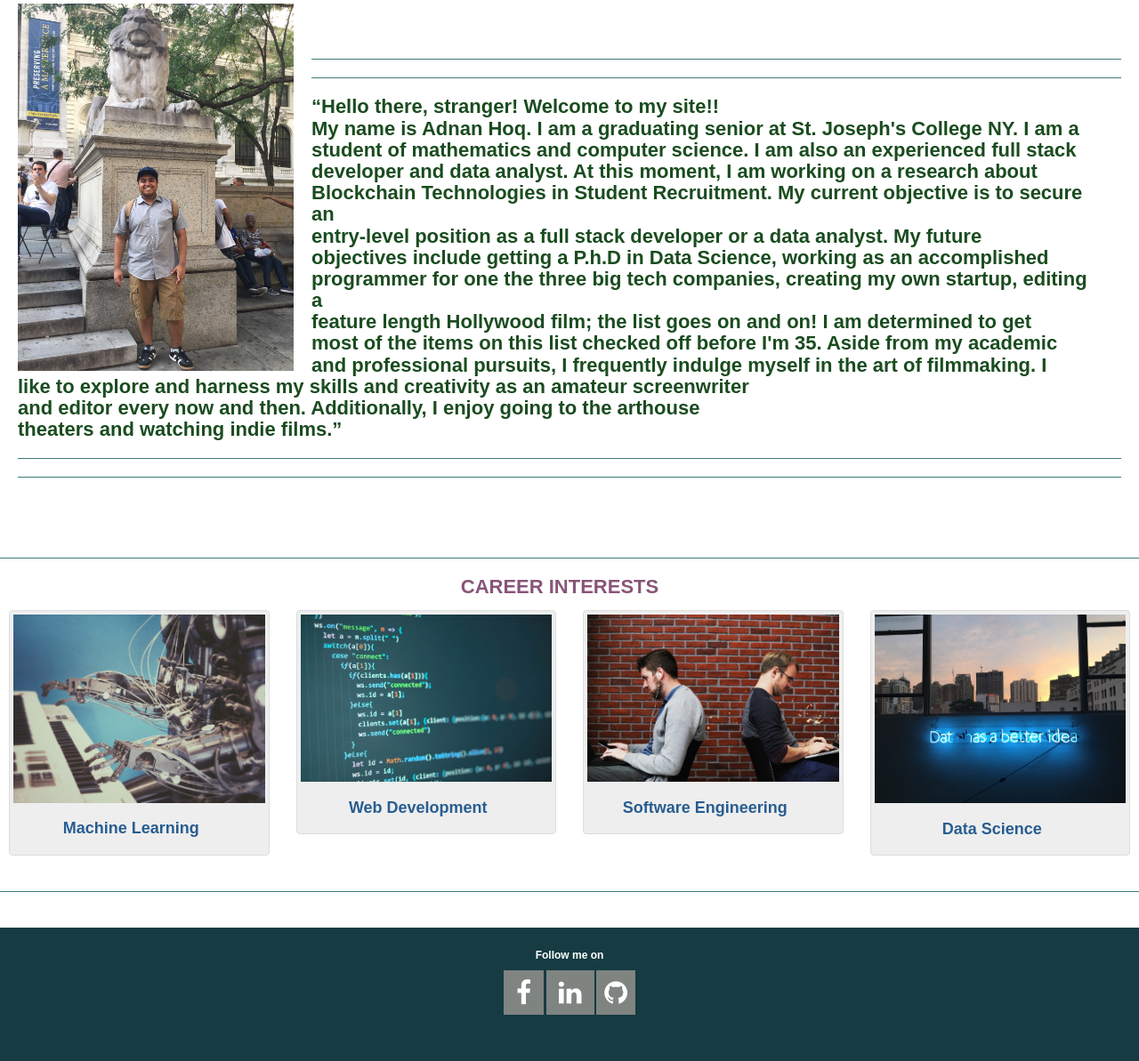
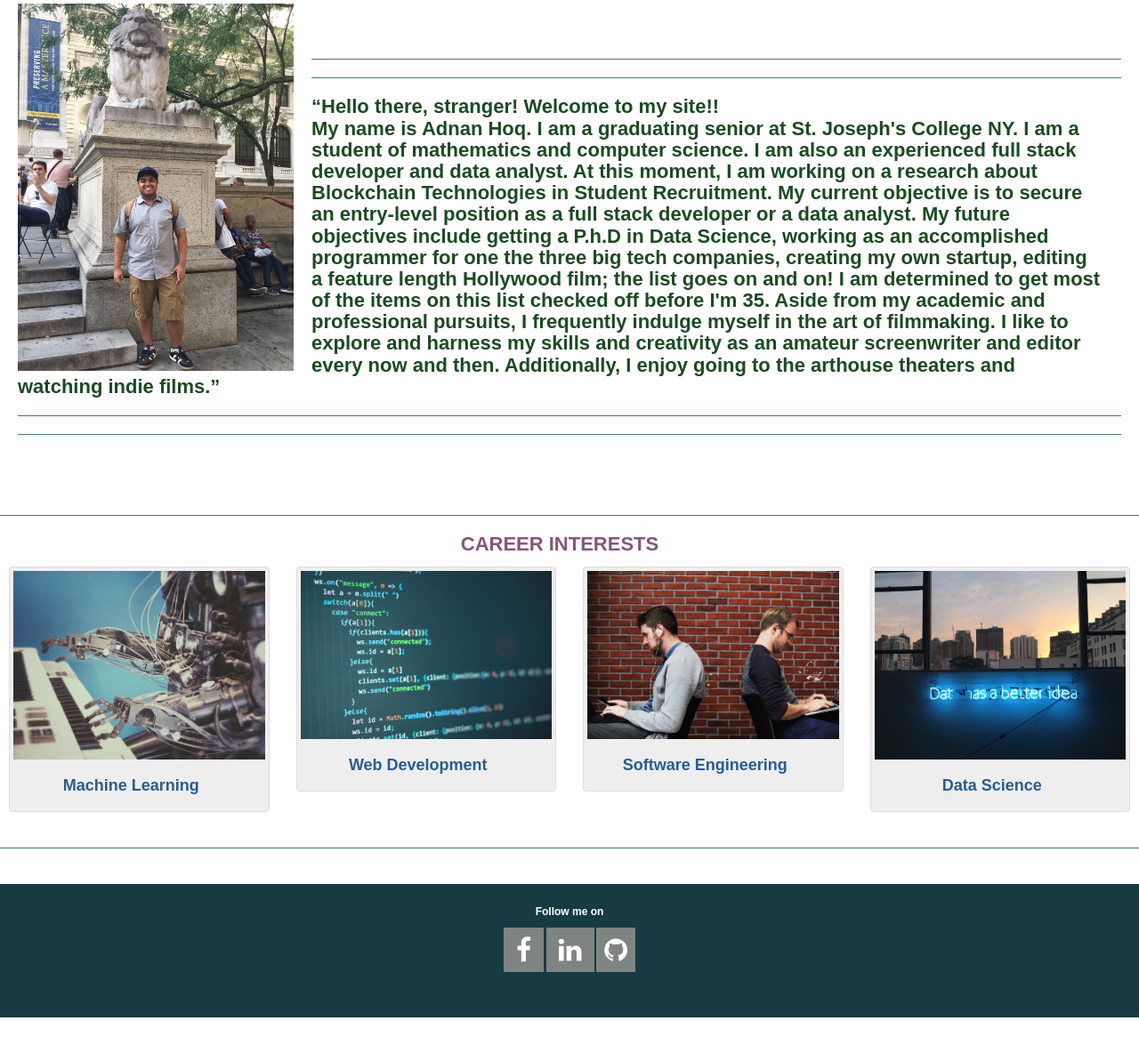
Before and after one commit to Ahoq/new_site, a Django app: page / in a window 1280 px wide. Shown: the part 195-1388 px from the top of the page at 89% size. After the commit the page ends 1339 px from the top, so only its background shows below. Run offline with Django 3.2, Linux system fonts and the light colour scheme; some libraries are stand-ins or nearby versions.

Commit message:
intro modified ag

```diff
--- a/aweb/website/templates/website/index.html
+++ b/aweb/website/templates/website/index.html
@@ -3,10 +3,14 @@
 <!-- THIS FILE WAS GENERATED BY A SCRIPT: DO NOT EDIT IT! -->
 
 <head>
+  <meta name="viewport" content="width=device-width, initial-scale=1.0">
+  <link rel="stylesheet" href="https://cdnjs.cloudflare.com/ajax/libs/font-awesome/4.7.0/css/font-awesome.min.css">
+  <link href="http://maxcdn.bootstrapcdn.com/font-awesome/4.1.0/css/font-awesome.min.css" rel="stylesheet">
+
+
         <meta charset="UTF-8">
         <link rel="stylesheet" href="https://maxcdn.bootstrapcdn.com/bootstrap/3.3.7/css/bootstrap.min.css">
         <link rel="stylesheet" href="/static/website/style.css">
-        <link href="http://maxcdn.bootstrapcdn.com/font-awesome/4.1.0/css/font-awesome.min.css" rel="stylesheet">
 
 
 
@@ -76,7 +80,7 @@ function myFunction() {
     <hr><hr>
     <p>
         <h1>“Hello there, stranger! Welcome to my site!!<br>
-        My name is Adnan Hoq. I am a graduating senior at St. Joseph's College NY. I am a<br> student of mathematics and computer science. I am also an experienced full stack<br> developer and data analyst. At this moment, I am working on a research about<br> Blockchain Technologies in Student Recruitment. My current objective is to secure an<br> entry-level position as a full stack developer or a data analyst. My future<br> objectives include getting a P.h.D in Data Science, working as an accomplished<br> programmer for one the three big tech companies, creating my own startup, editing a<br> feature length Hollywood film; the list goes on and on! I am determined to get<br> most of the items on this list checked off before I'm 35. Aside from my academic<br> and professional pursuits, I frequently indulge myself in the art of filmmaking. I<br> like to explore and harness my skills and creativity as an amateur screenwriter<br> and editor every now and then. Additionally, I enjoy going to the arthouse<br> theaters and watching indie films.”</h1>
+        My name is Adnan Hoq. I am a graduating senior at St. Joseph's College NY. I am a student of mathematics and computer science. I am also an experienced full stack developer and data analyst. At this moment, I am working on a research about Blockchain Technologies in Student Recruitment. My current objective is to secure an entry-level position as a full stack developer or a data analyst. My future objectives include getting a P.h.D in Data Science, working as an accomplished programmer for one the three big tech companies, creating my own startup, editing a feature length Hollywood film; the list goes on and on! I am determined to get most of the items on this list checked off before I'm 35. Aside from my academic and professional pursuits, I frequently indulge myself in the art of filmmaking. I like to explore and harness my skills and creativity as an amateur screenwriter and editor every now and then. Additionally, I enjoy going to the arthouse theaters and watching indie films.”</h1>
             <hr><hr>
     </p>
 
```
